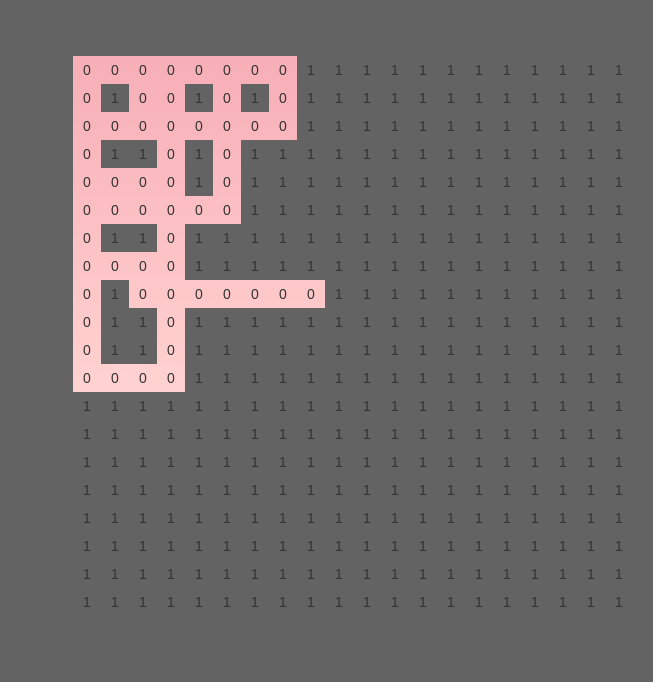
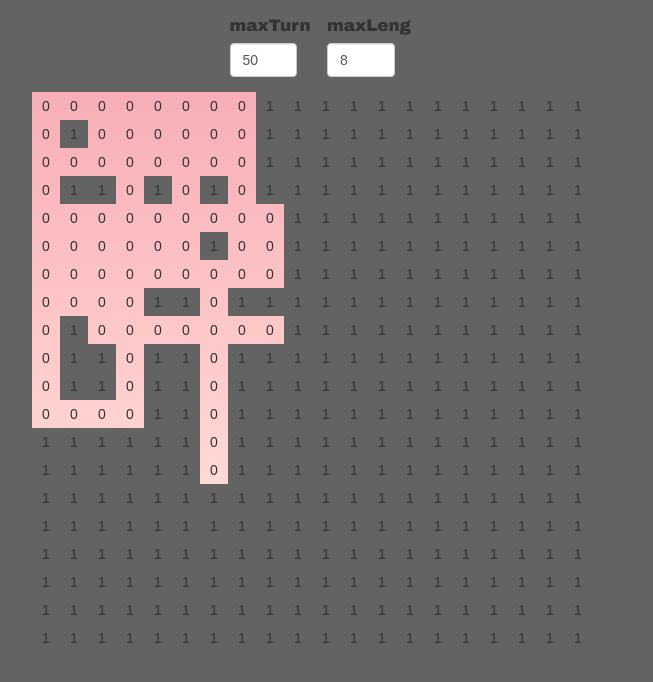
Before and after one commit to ahmaxed/mapgen, a React (Create React App) app: page / in a window 1280 px wide. Shown: the top 682 px of the page, without its empty margins (287-940 px from the left). Built offline with nearby package versions, Linux system fonts and the light colour scheme.

Commit message:
ui and forceupdate added

```diff
--- a/public/index.html
+++ b/public/index.html
@@ -19,7 +19,7 @@
       work correctly both with client-side routing and a non-root public URL.
       Learn how to configure a non-root public URL by running `npm run build`.
     -->
-    <link rel="stylesheet" href="https://maxcdn.bootstrapcdn.com/bootstrap/3.3.7/css/bootstrap.min.css" integrity="sha384-BVYiiSIFeK1dGmJRAkycuHAHRg32OmUcww7on3RYdg4Va+PmSTsz/K68vbdEjh4u" crossorigin="anonymous">
+        <link rel="stylesheet" href="https://maxcdn.bootstrapcdn.com/bootstrap/3.3.7/css/bootstrap.min.css" integrity="sha384-BVYiiSIFeK1dGmJRAkycuHAHRg32OmUcww7on3RYdg4Va+PmSTsz/K68vbdEjh4u" crossorigin="anonymous">
     <title>React App</title>
   </head>
   <body>
--- a/src/App.css
+++ b/src/App.css
@@ -2,7 +2,7 @@
 
 
 html{
-  font-family: sans-serif;
+  font-family: georgia,serif;
   width:100%;
   height:100%;
   background:#636363;
@@ -11,8 +11,17 @@
 #root{
     background:#636363;
 }
+.container{
+  margin:1em;
+}
+
+label{
+  font-family:"Arial Black";
+  font-size: 1.2em;
+  color:#333;
+}
 .grid{
-    margin: 4em auto;
+    margin: 1em auto;
     background:linear-gradient(#f7aeb7, #ffcccc, #ffeee6);
 }
 
@@ -46,7 +55,7 @@
     background:transparent;
 }
 /* Custom, iPhone Retina */
-@media only screen and (min-width : 320px) {
+@media only screen and (min-width : 120px) {
   td{
     min-width: 2em;
     width: 2em;
--- a/src/App.js
+++ b/src/App.js
@@ -4,48 +4,62 @@
   constructor(props) {
     super(props);
     this.state = {
-      hidth:20,
-      maxTurn:40,
-      maxRandLength:8
+      dimentions:20,
+      maxTurn:50,
+      maxLeng:8,
+      grid:[]
     };
+    this.onClick = this.onClick.bind(this);
+    this.onChange = this.onChange.bind(this)
   }
-  fullArray (num, hidth) {
+  fullArray (num, dimentions) {
     var array = [];
-    for (var i = 0; i < hidth; i++) {
+    for (var i = 0; i < dimentions; i++) {
       array.push([]);
-      for (var j = 0; j < hidth; j++) {
+      for (var j = 0; j < dimentions; j++) {
           array[i].push(num);
       }
     }
     return array;
   }
+  onChange(e){
+  this.setState({[e.target.name]: e.target.value});
+}
+
+onSubmit(e){
+  e.preventDefault();
+}
   nextMove () {
-    let hidth = this.state.hidth,
+
+    let dimentions = this.state.dimentions,
      maxTurn = this.state.maxTurn, // the number of turns the tunnel has
-     maxRandLength = this.state.maxRandLength, // maximum number of each turn can have
-     fulArr = this.fullArray(1, hidth), // save a full array;
-     curRow = Math.floor(Math.random() * hidth),// pick a random row
-     curCol = Math.floor(Math.random() * hidth),// pick a random column
-     calcObject = [[-1, 0],[1, 0],[0, -1],[0, 1]],// turns allowed are horizontal right/left and vertical right/left
+     maxLeng = this.state.maxLeng, // maximum number of each turn can have
+     fulArr = this.fullArray(1, dimentions), // save a full array;
+     curRow = Math.floor(Math.random() * dimentions),// pick a random row
+     curCol = Math.floor(Math.random() * dimentions),// pick a random column
+     allowedTurns = [[-1, 0],[1, 0],[0, -1],[0, 1]],// turns allowed are horizontal right/left and vertical right/left
      lastTurn = [3, 3];// a variable to save the last turn it could have any non -1,0,1 value
      while (maxTurn) {// while number of allowed turns are not 0 do the following
       var randTurn;// initiate variable for the turn
       do {// do the following and check to see if passes the condition
-        randTurn = calcObject[Math.floor(Math.random() * calcObject.length)];//randomly choose a turn
+        randTurn = allowedTurns[Math.floor(Math.random() * allowedTurns.length)];//randomly choose a turn
         //if the player is at the edge of the map and the random turn wants to push it off map select another turn
         //if the turn is similar to the previously selected turn or is reverse of the previous turn select another turn
       } while (((randTurn[0] === -1 * lastTurn[0]) && (randTurn[1] === -1 * lastTurn[1])) ||
                ((randTurn[0] === lastTurn[0]) && (randTurn[1] === lastTurn[1])));
-      var randLeng = Math.ceil(Math.random() * maxRandLength);//randomly choose a length form the maximum allowed length
+      var randLeng = Math.ceil(Math.random() * maxLeng);//randomly choose a length form the maximum allowed length
       for (var i = 0; i < randLeng; i++) {//loop over the length
-          fulArr[curRow][curCol] = 0;//set the value of the item to 0
+
         //break the loop if it is going out of the map
           if(((curRow === 0) && (randTurn[0] === -1)) ||
              ((curCol === 0) && (randTurn[1] === -1)) ||
-             ((curRow === hidth - 1) && (randTurn[0] === 1)) ||
-             ((curCol === hidth - 1) && (randTurn[1] === 1))){
+             ((curRow === dimentions - 1) && (randTurn[0] === 1)) ||
+             ((curCol === dimentions - 1) && (randTurn[1] === 1))){
+               debugger;
             break
           }else{
+            //set the value of the item to 0
+            fulArr[curRow][curCol] = 0;
             //otherwise incriment the row and col according to the turn
             curRow = curRow + randTurn[0];
             curCol = curCol + randTurn[1];
@@ -54,18 +68,34 @@
       lastTurn = randTurn;//set last turn to the value of the current turn
       maxTurn--;// decrement the number of turns allowed
     }
-    return fulArr;// finally retun the array to be drawn
+    return fulArr;// finally return the array to be drawn
   };
+  onClick(e){
+    console.log("clicked");
+    this.forceUpdate()
+  }
   render() {
-    const grid = this.nextMove();
+    let grid = this.nextMove();
     return (
-    <table className="grid">
+      <div className="container">
+        <div className="form-group row">
+          <div className="col-xs-push-3 col-sm-push-4 col-md-push-5 col-lg-push-5 col-xs-3 col-sm-2 col-md-1 col-lg-1">
+            <label>maxTurn</label>
+            <input className="form-control" name="maxTurn" type="text" value={this.state.maxTurn} onChange={this.onChange}/>
+          </div>
+          <div className="col-xs-push-3 col-sm-push-4 col-md-push-5 col-lg-push-5 col-xs-3 col-sm-2 col-md-1 col-lg-1">
+            <label>maxLeng</label>
+            <input className="form-control" name="maxLeng" type="text" value={this.state.maxLeng} onChange={this.onChange}/>
+          </div>
+        </div>
+        <table className="grid" onClick={this.onClick}>
           <thead>
             {grid.map((obj, row) =>
                 <tr key={row}>{obj.map((obj2, col) =><td className={obj2 === 1 ? 'wall' : 'tunnel'} key={col}></td>)}</tr>
             )}
           </thead>
         </table>
+      </div>
     );
   }
 }
```
Lines whose indentation alone changed are shown as unchanged.
